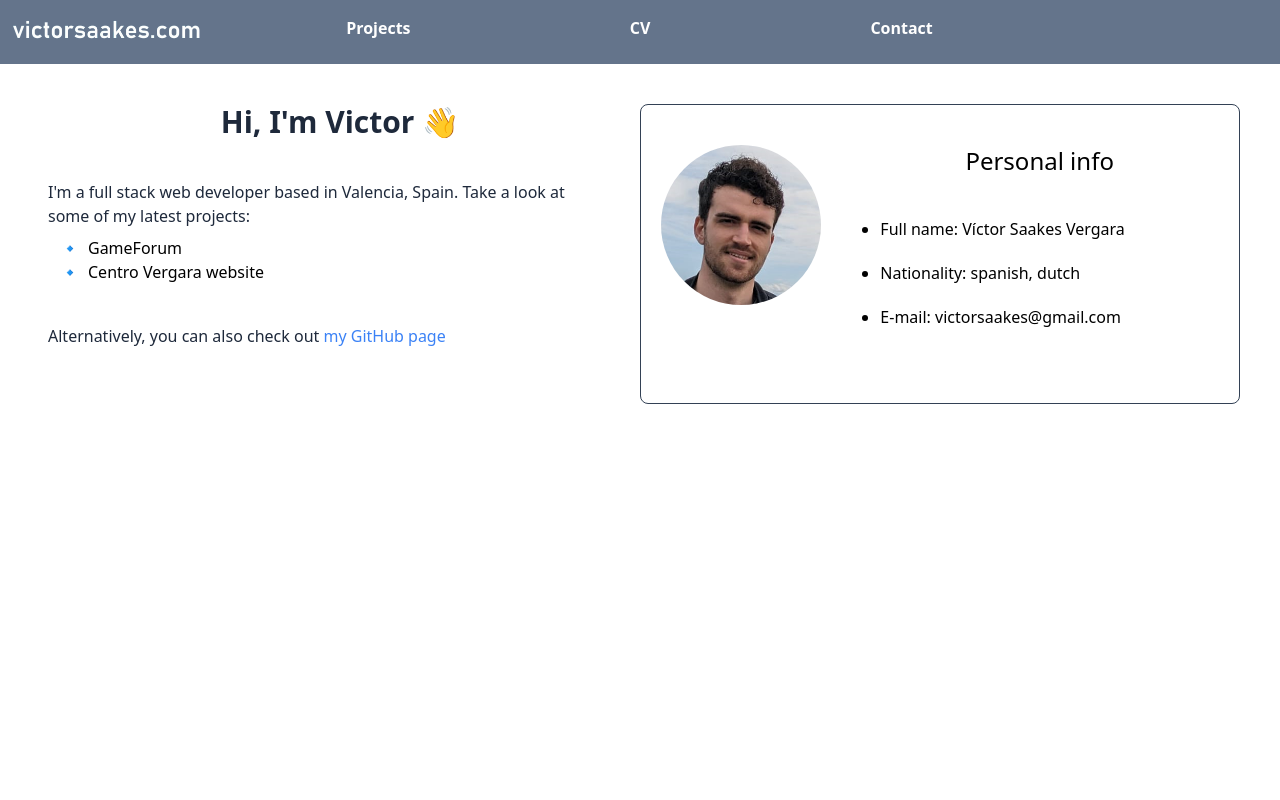
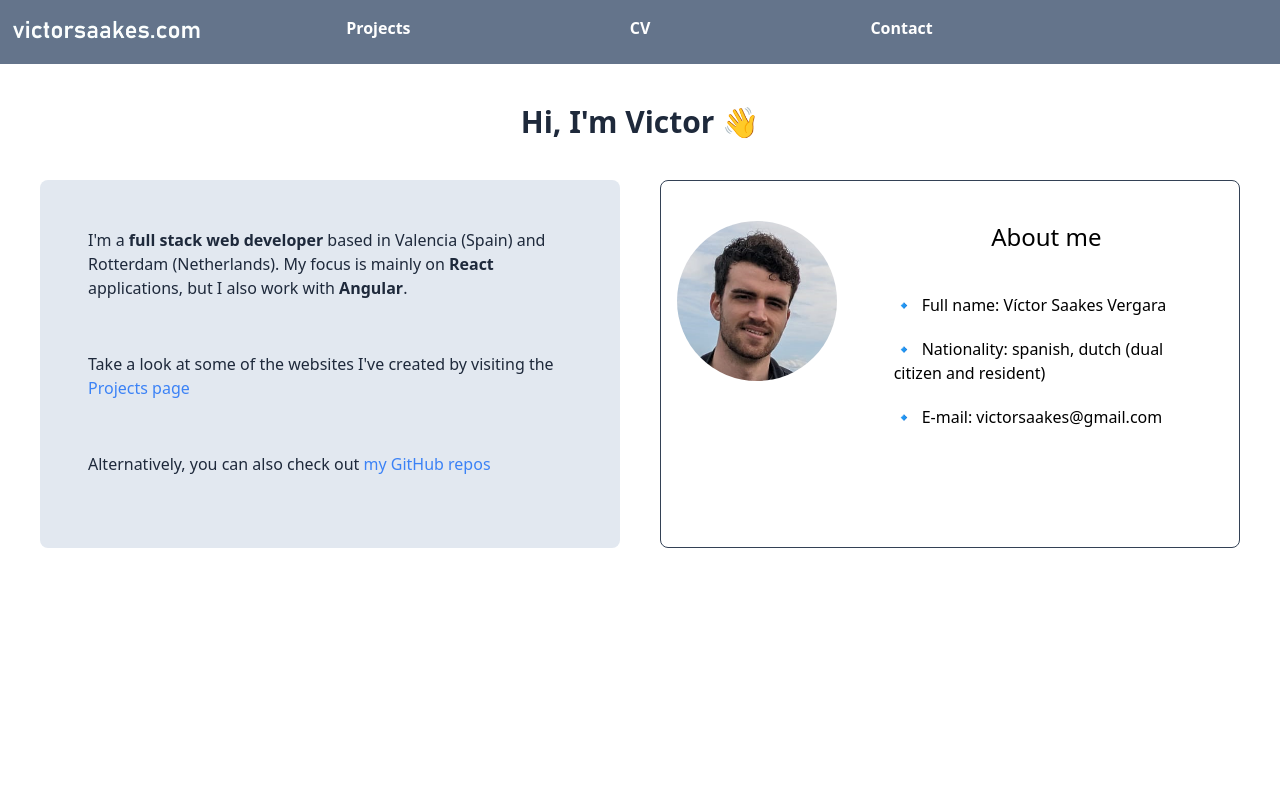
Before and after one commit to vicsaa01/victorsaakes, an Angular app in the folder frontend/: page / in a window 1280 px wide. Shown: the top 800 px of the page. Built offline with nearby package versions, Linux system fonts and the light colour scheme.

Commit message:
#017 - styling and info fix

```diff
--- a/frontend/src/app/cv-page/cv-page.component.html
+++ b/frontend/src/app/cv-page/cv-page.component.html
@@ -5,7 +5,7 @@
 
     <div class="grid lg:grid-cols-3 md:grid-cols-1 gap-10">
         <app-cvsection [title]="'Work experience'" [entries]="this.entries.slice(0,1)"/>
-        <app-cvsection [title]="'Education'" [entries]="this.entries.slice(1,3)"/>
-        <app-cvsection [title]="'Volunteering'" [entries]="this.entries.slice(3,4)"/>
+        <app-cvsection [title]="'Education'" [entries]="this.entries.slice(1,4)"/>
+        <app-cvsection [title]="'Volunteering'" [entries]="this.entries.slice(4,5)"/>
     </div>
 </div>
--- a/frontend/src/app/cv-page/cv-page.component.ts
+++ b/frontend/src/app/cv-page/cv-page.component.ts
@@ -11,9 +11,10 @@ import { CVEntry } from '../cventry/entry';
 })
 export class CVPage {
   entries: CVEntry[] = [
-    new CVEntry('F1-Connecting', 'Feb 2024 - Jun 2024', ['Python', 'PHP']),
-    new CVEntry('Universitat Politècnica de València', 'Sep 2020 - Sep 2024', ['Java', 'Javascript', 'React.js']),
-    new CVEntry('University of Texas at Austin', 'Aug 2022 - Dec 2022', ['Python', 'React.js']),
-    new CVEntry('Erasmus Student Network', 'Sep 2023 - now', ['Teamwork skills', 'Leadership skills'])
+    new CVEntry('F1-Connecting', 'Intern', 'Feb 2024 - Jun 2024', ['Developed Python scripts to automate refund processing', 'Helped maintain the company website']),
+    new CVEntry('Universitat Politècnica de València', 'Degree in Computer Engineering', 'Sep 2020 - Sep 2024', ['Learned programming with Java', 'Learned C and Javascript', 'Developed a full-stack React app for the final degree project']),
+    new CVEntry('University of Texas at Austin', 'BSc Computer Science (as exchange student)', 'Aug 2022 - Dec 2022', ['Learned Python', 'Learned web development with React']),
+    new CVEntry('Universidad Autónoma de Madrid', 'Degree in Physics', 'Sep 2019 - Jun 2020', ['Acquired mathematical and problem solving skills']),
+    new CVEntry('Erasmus Student Network', 'Collaborator and head of culture', 'Sep 2023 - now', ['Acquired teamworking skills', 'Developed leadership skills'])
   ]
 }
--- a/frontend/src/app/cventry/cventry.component.html
+++ b/frontend/src/app/cventry/cventry.component.html
@@ -1,6 +1,7 @@
 <div class="bg-slate-200 rounded-lg p-3 mt-5">
-    <h3 class="text-lg font-semibold">{{ institution }}</h3>
-    <p class="italic mb-2">{{ duration }}</p>
+    <h3 class="text-lg font-semibold mb-2">{{ role }}</h3>
+    <p class="mb-2">{{ institution }}</p>
+    <p class="italic mb-3">{{ duration }}</p>
     <ul class="list-disc pl-10">
         <li *ngFor="let point of bulletPoints">{{ point }}</li>
     </ul>
--- a/frontend/src/app/cventry/cventry.component.ts
+++ b/frontend/src/app/cventry/cventry.component.ts
@@ -10,6 +10,7 @@ import { CommonModule } from '@angular/common';
 })
 export class CVEntryComponent {
   @Input() institution!: string
+  @Input() role!: string
   @Input() duration!: string
   @Input() bulletPoints!: string[]
 }
--- a/frontend/src/app/cventry/entry.ts
+++ b/frontend/src/app/cventry/entry.ts
@@ -1,10 +1,12 @@
 export class CVEntry {
     institution!: string
+    role!: string
     duration!: string
     bulletPoints!: string[]
 
-    constructor(institution: string, duration: string, bulletPoints: string[]) {
+    constructor(institution: string, role: string, duration: string, bulletPoints: string[]) {
         this.institution = institution
+        this.role = role
         this.duration = duration
         this.bulletPoints = bulletPoints
     }
--- a/frontend/src/app/cvsection/cvsection.component.html
+++ b/frontend/src/app/cvsection/cvsection.component.html
@@ -1,5 +1,5 @@
 <div class="border border-slate-700 rounded-lg p-5 mb-5">
     <h1 class="text-center text-xl font-bold">{{ title }}</h1>
 
-    <app-cventry *ngFor="let entry of entries" [institution]="entry.institution" [duration]="entry.duration" [bulletPoints]="entry.bulletPoints"/>
+    <app-cventry *ngFor="let entry of entries" [institution]="entry.institution" [role]="entry.role" [duration]="entry.duration" [bulletPoints]="entry.bulletPoints"/>
 </div>
--- a/frontend/src/app/home/home.component.html
+++ b/frontend/src/app/home/home.component.html
@@ -1,20 +1,16 @@
-<div class="py-10 lg:px-10 md:px-8 sm:px-6 px-4 grid lg:grid-cols-2 md:grid-cols-1">
+<h1 class="text-3xl text-center font-bold text-slate-800 mt-10">Hi, I'm Victor 👋</h1>
+
+<div class="py-10 lg:px-10 md:px-8 sm:px-6 px-4 grid lg:grid-cols-2 md:grid-cols-1 gap-10">
     <div>
-        <h1 class="text-3xl text-center font-bold text-slate-800">Hi, I'm Victor 👋</h1>
 
-        <p class="text-slate-800 m-2 mt-10 lg:me-10 md:me-10">I'm a full stack web developer based in Valencia, Spain. Take a look at some of my latest projects:</p>
-        <ul class="list-none ml-5">
-            <li class="before:content-['🔹'] before:mr-2 hover:text-blue-500 cursor-pointer">
-                <a href="https://gameforum.onrender.com">GameForum</a>
-            </li>
-            <li class="before:content-['🔹'] before:mr-2 hover:text-blue-500 cursor-pointer">
-                <a href="https://centrovergara.onrender.com/es">Centro Vergara website</a>
-            </li>
-        </ul>
-
-        <p class="text-slate-800 m-2 mt-10 lg:me-10 md:me-10">Alternatively, you can also check out <a class="text-blue-500 hover:underline" href="https://github.com/vicsaa01">my GitHub page</a></p>
-
-        <br/><br/>
+        <div class="rounded-lg bg-slate-200 md:p-10 sm:p-5 p-5">
+            <p class="text-slate-800 m-2">I'm a <span class="font-bold">full stack web developer</span> based in Valencia (Spain) and Rotterdam (Netherlands). My focus is mainly on <span class="font-semibold">React</span> applications, but I also work with <span class="font-semibold">Angular</span>.</p>
+            <br class="md:block sm:hidden hidden"/>
+            <p class="text-slate-800 m-2 mt-5">Take a look at some of the websites I've created by visiting the <a class="text-blue-500 hover:underline" href="/projects">Projects page</a></p>
+            <br class="md:block sm:hidden hidden"/>
+            <p class="text-slate-800 m-2 mt-5">Alternatively, you can also check out <a class="text-blue-500 hover:underline" href="https://github.com/vicsaa01">my GitHub repos</a></p>
+            <br class="md:block sm:hidden hidden"/>
+        </div>
     </div>
 
     <div class="border border-slate-700 rounded-lg grid sm:grid-cols-3 grid-cols-1">
@@ -23,11 +19,11 @@
         </div>
 
         <div class="mt-10 sm:col-span-2 col-span-1">
-            <h3 class="text-2xl text-center">Personal info</h3>
-            <ul class="list-disc p-10 space-y-5">
-                <li>Full name: Víctor Saakes Vergara</li>
-                <li>Nationality: spanish, dutch</li>
-                <li>E-mail: victorsaakes&#64;gmail.com</li>
+            <h3 class="text-2xl text-center">About me</h3>
+            <ul class="p-10 space-y-5">
+                <li class="before:content-['🔹'] before:me-2">Full name: Víctor Saakes Vergara</li>
+                <li class="before:content-['🔹'] before:me-2">Nationality: spanish, dutch (dual citizen and resident)</li>
+                <li class="before:content-['🔹'] before:me-2">E-mail: victorsaakes&#64;gmail.com</li>
             </ul>
         </div>
     </div>
--- a/frontend/src/index.html
+++ b/frontend/src/index.html
@@ -5,7 +5,7 @@
   <title>Victor Saakes | Web developer</title>
   <base href="/">
   <meta name="viewport" content="width=device-width, initial-scale=1">
-  <link rel="icon" type="image/x-icon" href="favicon.ico">
+  <link rel="icon" type="image/x-icon" href="icon.png">
 </head>
 <body>
   <app-root></app-root>
```
